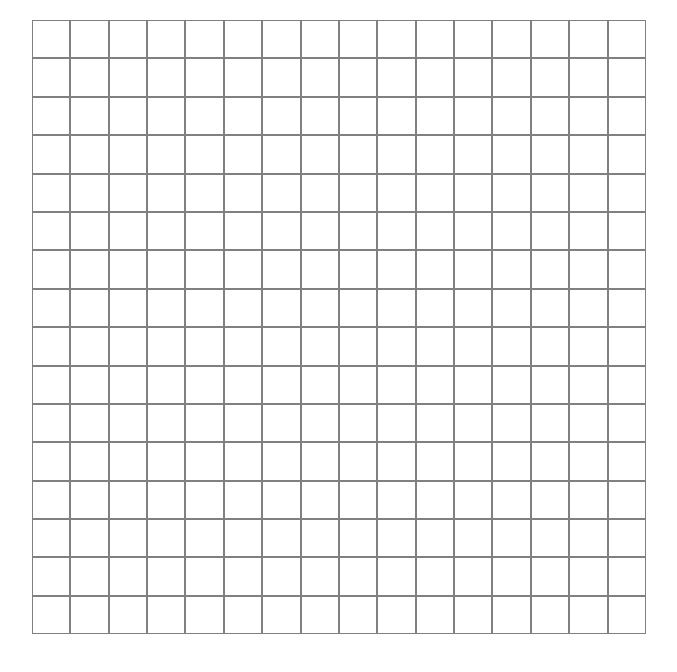
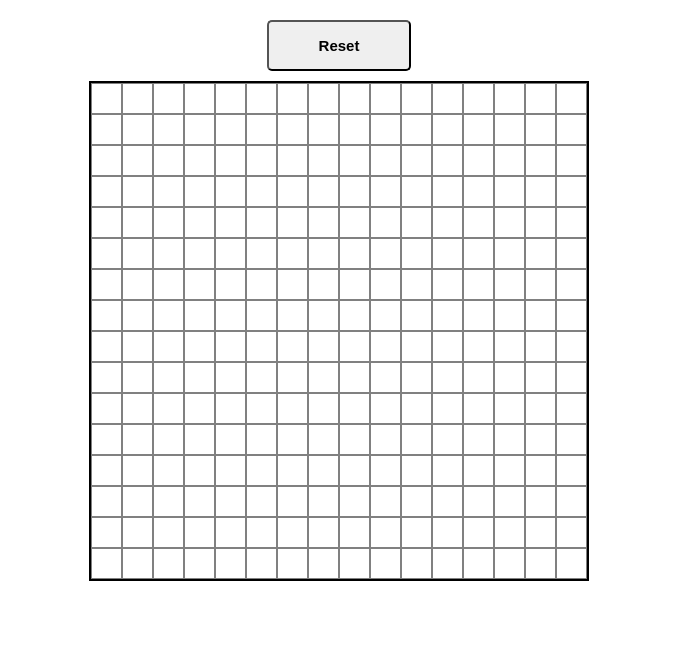
Before and after one commit to fedevince/odin-etch-a-sketch, a plain HTML site: page index.html in a window 1280 px wide. Shown: the whole page, without its empty margins (301-978 px from the left). Drawn offline with Linux system fonts and the light colour scheme.

Commit message:
Add button to reset the grid

```diff
--- a/index.html
+++ b/index.html
@@ -8,6 +8,7 @@
     <script src="script.js" defer></script>
 </head>
 <body>
+    <button>Reset</button>
     <div class="container">
 
     </div>
--- a/script.js
+++ b/script.js
@@ -1,8 +1,7 @@
-//TODO
-// Create 16 x 16 div grid, set flexbox to wrap them
 let size = 16;
 const container = document.querySelector(".container");
 
+// named handler function for the event handler
 function colorBox(e) {
     e.target.classList.add("colored")
 }
@@ -19,7 +18,7 @@ function createGrid(size){
         box.classList.add("box");
         box.style.width = `${100/size}%`;
         container.appendChild(box);
-        box.addEventListener("mouseleave", colorBox)
+        box.addEventListener("mouseenter", colorBox)
     }}}
 
 createGrid(size);
@@ -34,5 +33,19 @@ let boxes = document.querySelectorAll(".box");
 // Button on the top of the screen asking for the number of squares in the grid
 // Remove existing grid; new one in the same space
 
+let btn = document.querySelector('button')
+
+btn.addEventListener('click', () => {
+    size = Number(prompt("Enter size of the grid:"))
+    while (true) {
+        if (size <= 100 && size > 1) {
+            break
+        }
+        size = Number(prompt("Enter a number between 1 and 100!"));
+    }
+    createGrid(size);
+})
+
 // EXTRA: randomize squares RGB values
 // EXTRA: progressive darkening
+// rubber function with command click?
--- a/style.css
+++ b/style.css
@@ -7,6 +7,9 @@
 body {
     display: flex;
     justify-content: center;
+    flex-direction: column;
+    align-items: center;
+    gap: 10px;
     padding: 20px 26% 50px 26%;
 }
 
@@ -14,8 +17,9 @@ body {
     display: flex;
     flex-wrap: wrap;
     flex: auto;
-    width: 60%;
-    height: 50%;
+    width: 500px;
+    aspect-ratio: 1;
+    border: solid black 2px;
 }
 
 .box {
@@ -28,3 +32,14 @@ body {
 .colored {
     background-color: black;
 }
+
+button {
+    padding: 15px 50px 15px 50px;
+    border-radius: 5px;
+    font-size: 15px;
+    font-weight: bold;
+}
+
+button:hover {
+    scale: 1.1;
+}
```
